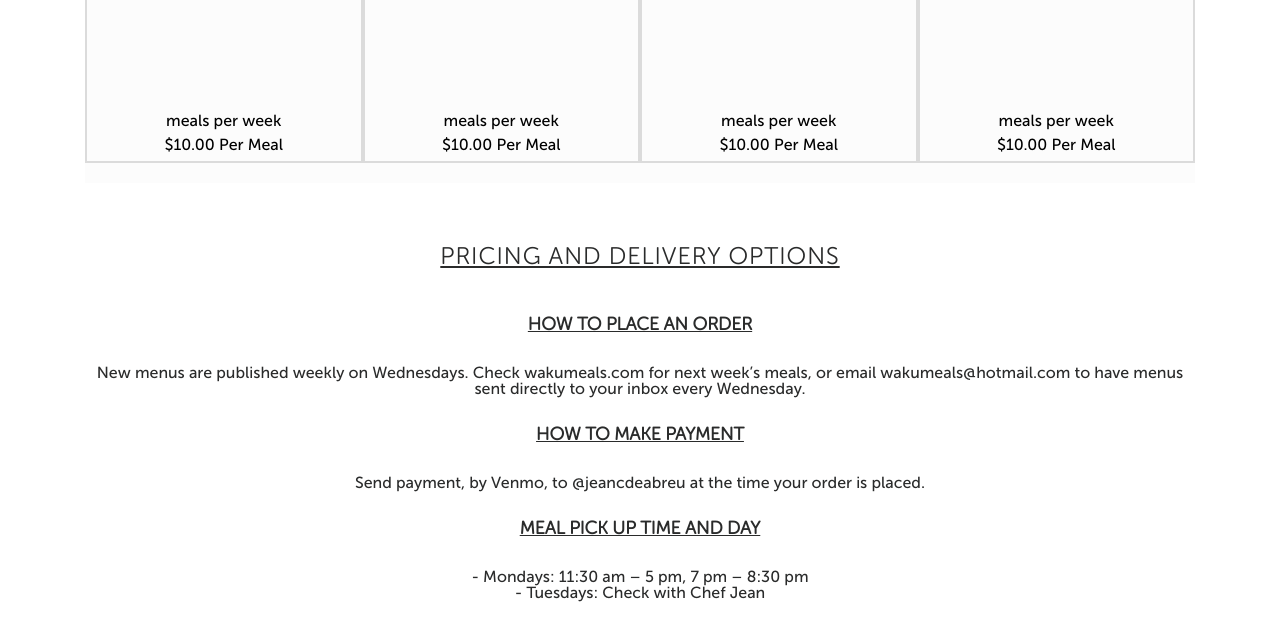
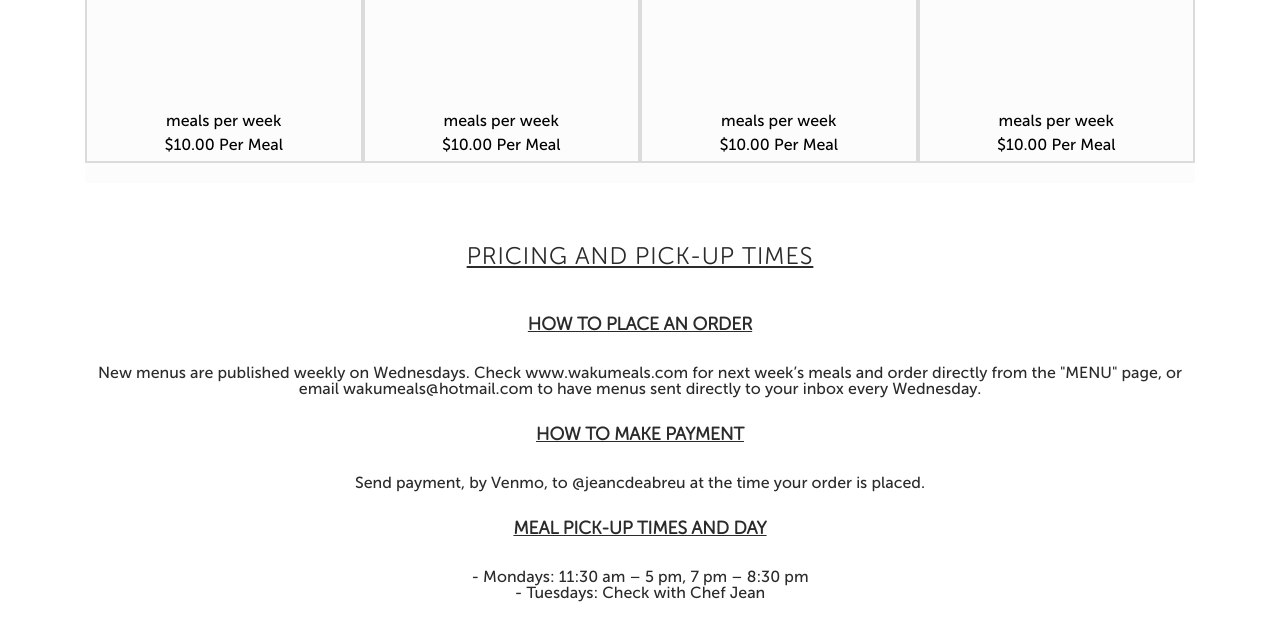
Before and after one commit to jimdoan4/Project-WAKU, a plain HTML site: page plans.html in a window 1280 px wide. Shown: the part 426-1066 px from the top of the page. Drawn offline with Linux system fonts and the light colour scheme; files whose address does not match are found by name.

Commit message:
updated pick up time

```diff
--- a/plans.html
+++ b/plans.html
@@ -157,16 +157,16 @@
         <section id="event" style="margin-top: -44px;">
                 <div class="container text-center">
                   <h3 class="orders" style="font-size: 24px; letter-spacing: 1px; text-decoration: underline; text-align: center;">PRICING
-                    AND DELIVERY OPTIONS</h3>
+                    AND PICK-UP TIMES</h3>
 
                   <h4 style="font-weight: bold; text-decoration: underline;">HOW TO PLACE AN ORDER</h4>
-                  <p>New menus are published weekly on Wednesdays. Check wakumeals.com for next week’s meals, or email
+                  <p>New menus are published weekly on Wednesdays. Check www.wakumeals.com for next week’s meals and order directly from the "MENU" page, or email
                     wakumeals@hotmail.com to have menus sent directly to your inbox every Wednesday.</p>
                   <br>
                   <h4 style="font-weight: bold; text-decoration: underline;">HOW TO MAKE PAYMENT</h4>
                   <p>Send payment, by Venmo, to @jeancdeabreu at the time your order is placed.
                   </p> <br>
-                  <h4 style="font-weight: bold; text-decoration: underline;">MEAL PICK UP TIME AND DAY</h4>
+                  <h4 style="font-weight: bold; text-decoration: underline;">MEAL PICK-UP TIMES AND DAY</h4>
                   <p>- Mondays: 11:30 am – 5 pm, 7 pm – 8:30 pm<br>- Tuesdays: Check with Chef Jean</p>
 
                 </div> <! End container ! -->
```
